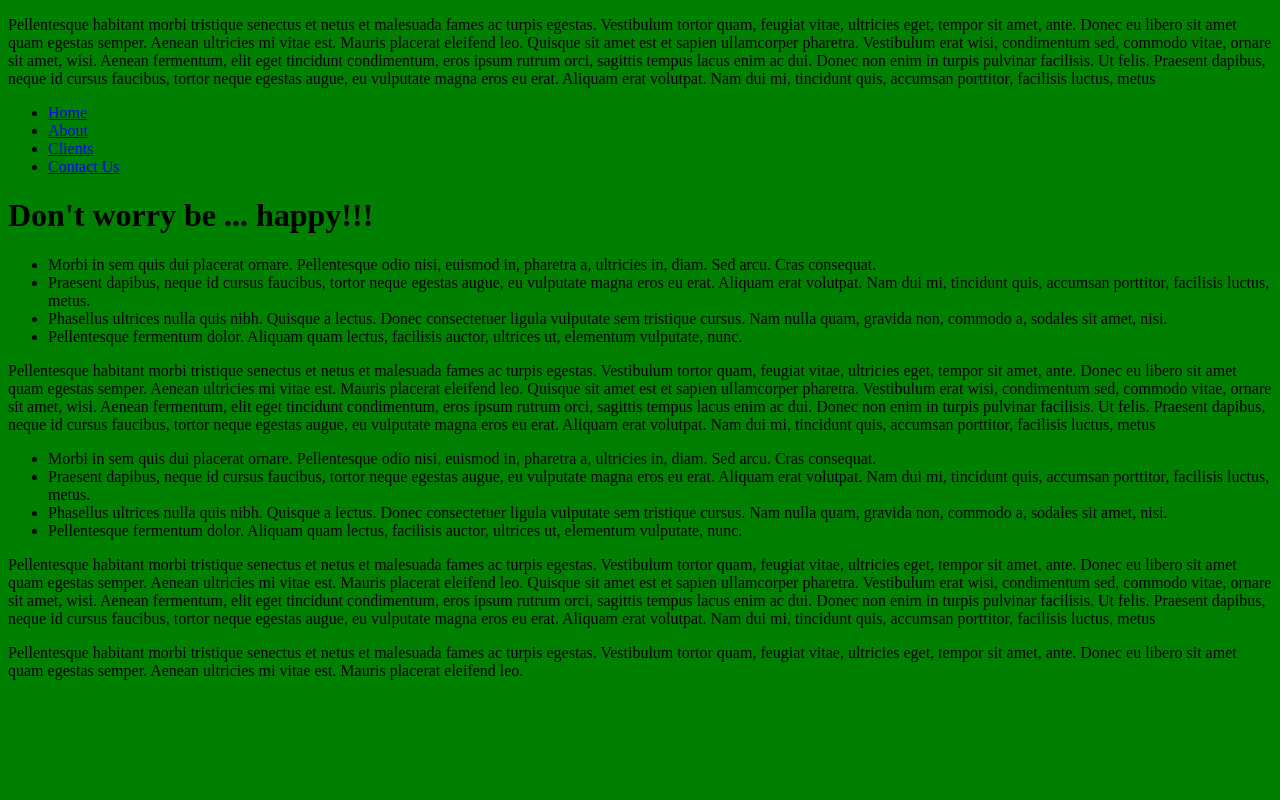
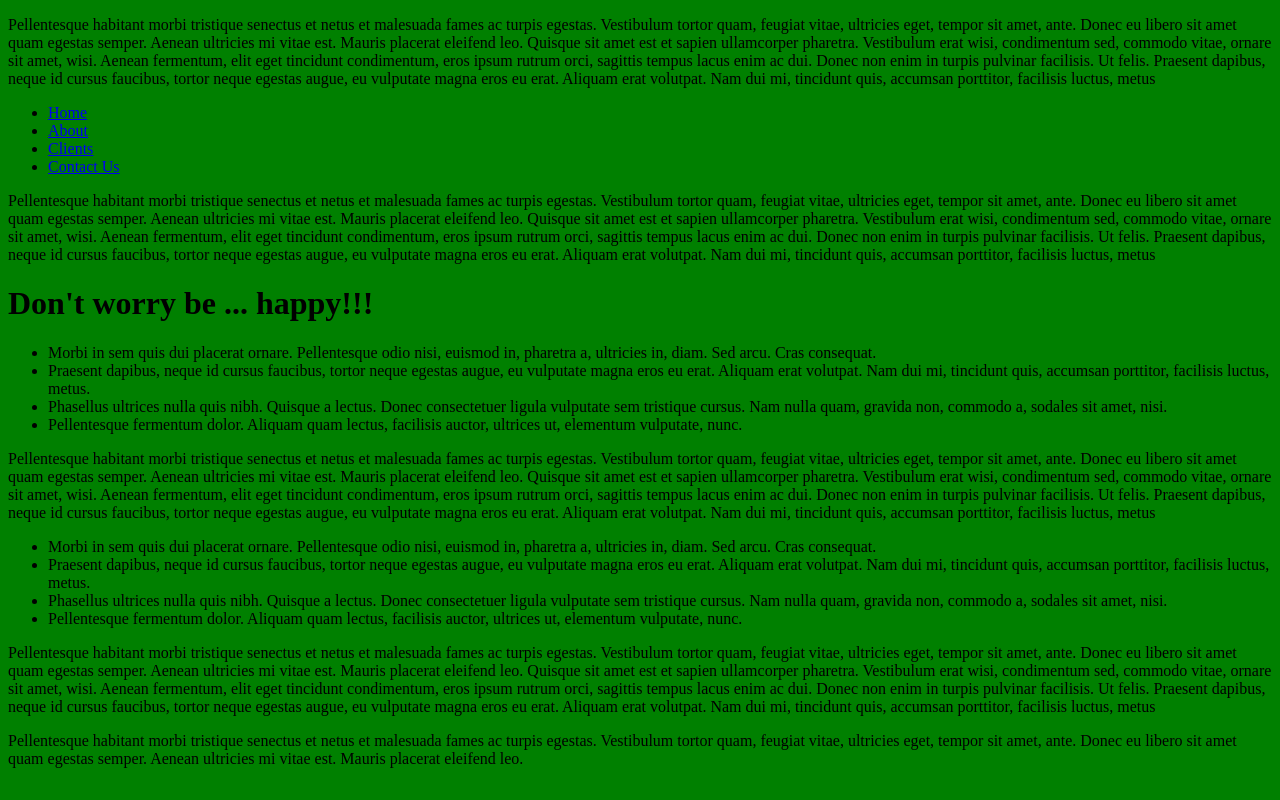
Before and after one commit to kasiak501/nauka-gita, a plain HTML site: page index.html in a window 1280 px wide. Drawn offline with Linux system fonts and the light colour scheme.

Commit message:
Add paragraph

```diff
--- a/index.html
+++ b/index.html
@@ -23,6 +23,7 @@
 				<a href="#">Contact Us</a>
 			</li>
 		</ul>
+        Pellentesque habitant morbi tristique senectus et netus et malesuada fames ac turpis egestas. Vestibulum tortor quam, feugiat vitae, ultricies eget, tempor sit amet, ante. Donec eu libero sit amet quam egestas semper. Aenean ultricies mi vitae est. Mauris placerat eleifend leo. Quisque sit amet est et sapien ullamcorper pharetra. Vestibulum erat wisi, condimentum sed, commodo vitae, ornare sit amet, wisi. Aenean fermentum, elit eget tincidunt condimentum, eros ipsum rutrum orci, sagittis tempus lacus enim ac dui. Donec non enim in turpis pulvinar facilisis. Ut felis. Praesent dapibus, neque id cursus faucibus, tortor neque egestas augue, eu vulputate magna eros eu erat. Aliquam erat volutpat. Nam dui mi, tincidunt quis, accumsan porttitor, facilisis luctus, metus</p>
 	</nav>
 	<h1>Don't worry be ... happy!!!</h1>
 	<ul>
```
